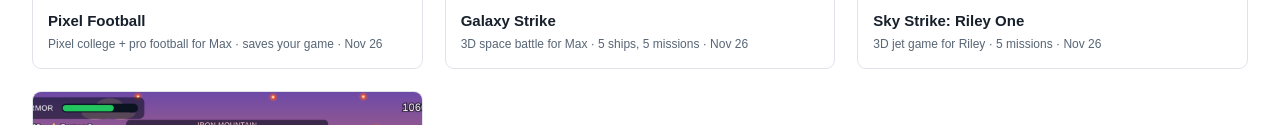
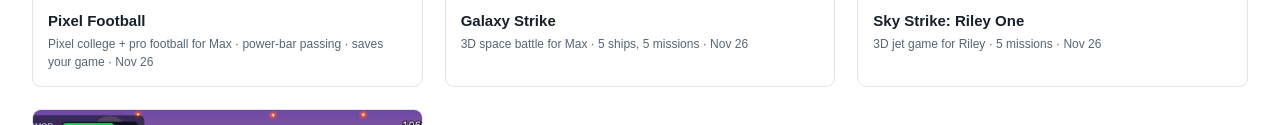
Before and after one commit to rrolfe/Websites, a plain HTML site: page index.html in a window 1280 px wide. Shown: the part 1215-1340 px from the top of the page. Drawn offline with Linux system fonts and the light colour scheme.

Commit message:
Gallery: update Pixel Football note
Co-Authored-By: Claude Sonnet 5.5 <noreply@anthropic.com>
Claude-Session: https://claude.ai/code/session_018hqfrBJCELPut3aKH7ERzi

```diff
--- a/index.html
+++ b/index.html
@@ -91,7 +91,7 @@
       </a>
       <a class="card" href="https://rrolfe.github.io/maxsworld/games/pixel-football/">
         <img loading="lazy" src="previews/pixel-football.png" alt="Pixel Football, a pixel-art football game with orange and white teams and a pass in the air" width="1280" height="720">
-        <div class="caption"><span class="name">Pixel Football</span><span class="note">Pixel college + pro football for Max · saves your game · Nov 26</span></div>
+        <div class="caption"><span class="name">Pixel Football</span><span class="note">Pixel college + pro football for Max · power-bar passing · saves your game · Nov 26</span></div>
       </a>
       <a class="card" href="https://rrolfe.github.io/maxsworld/games/galaxy-strike/">
         <img loading="lazy" src="previews/galaxy-strike.png" alt="Galaxy Strike, a 3D starfighter with glowing blue engines flying through an asteroid field past a ringed planet" width="1280" height="720">
```
